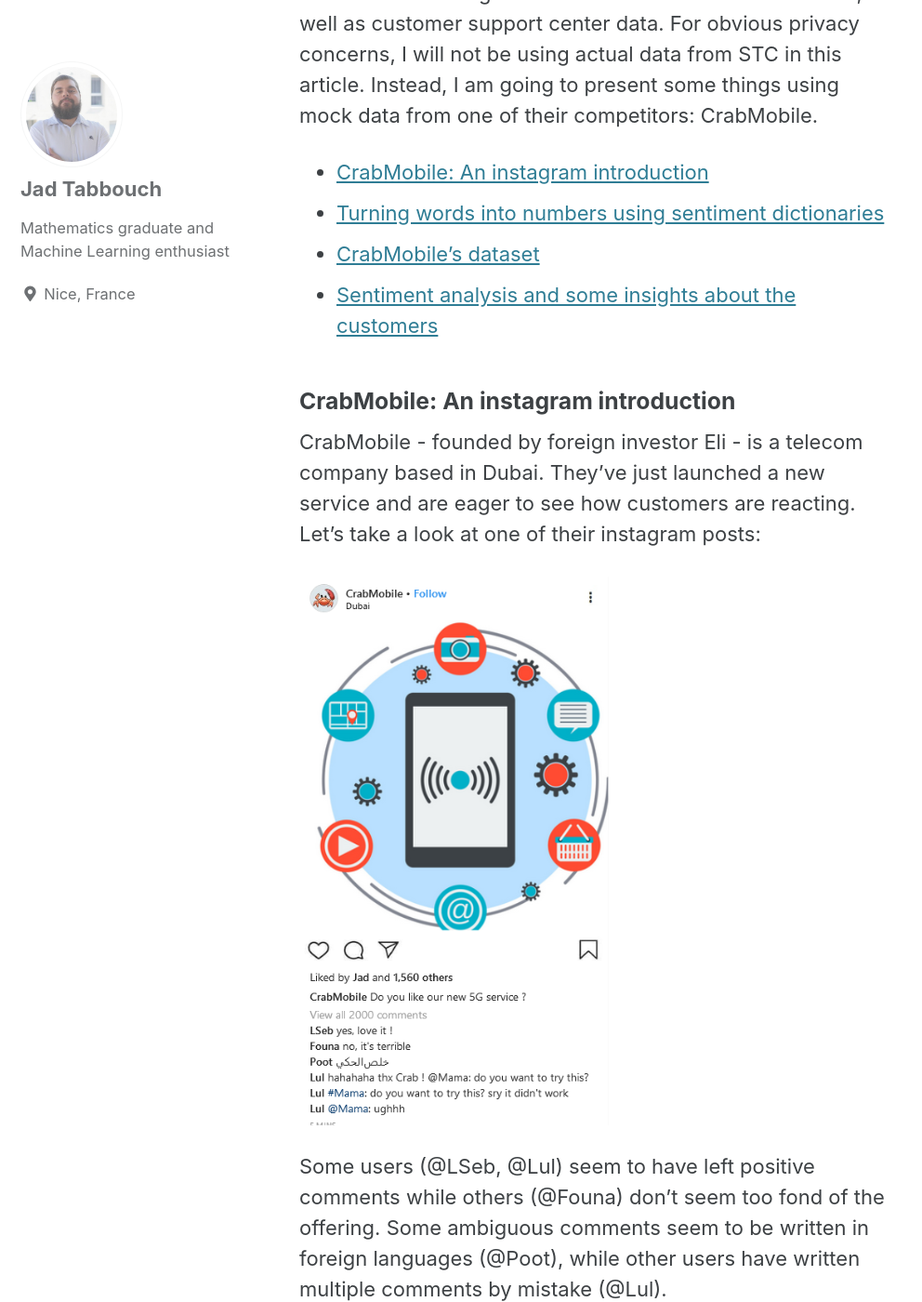
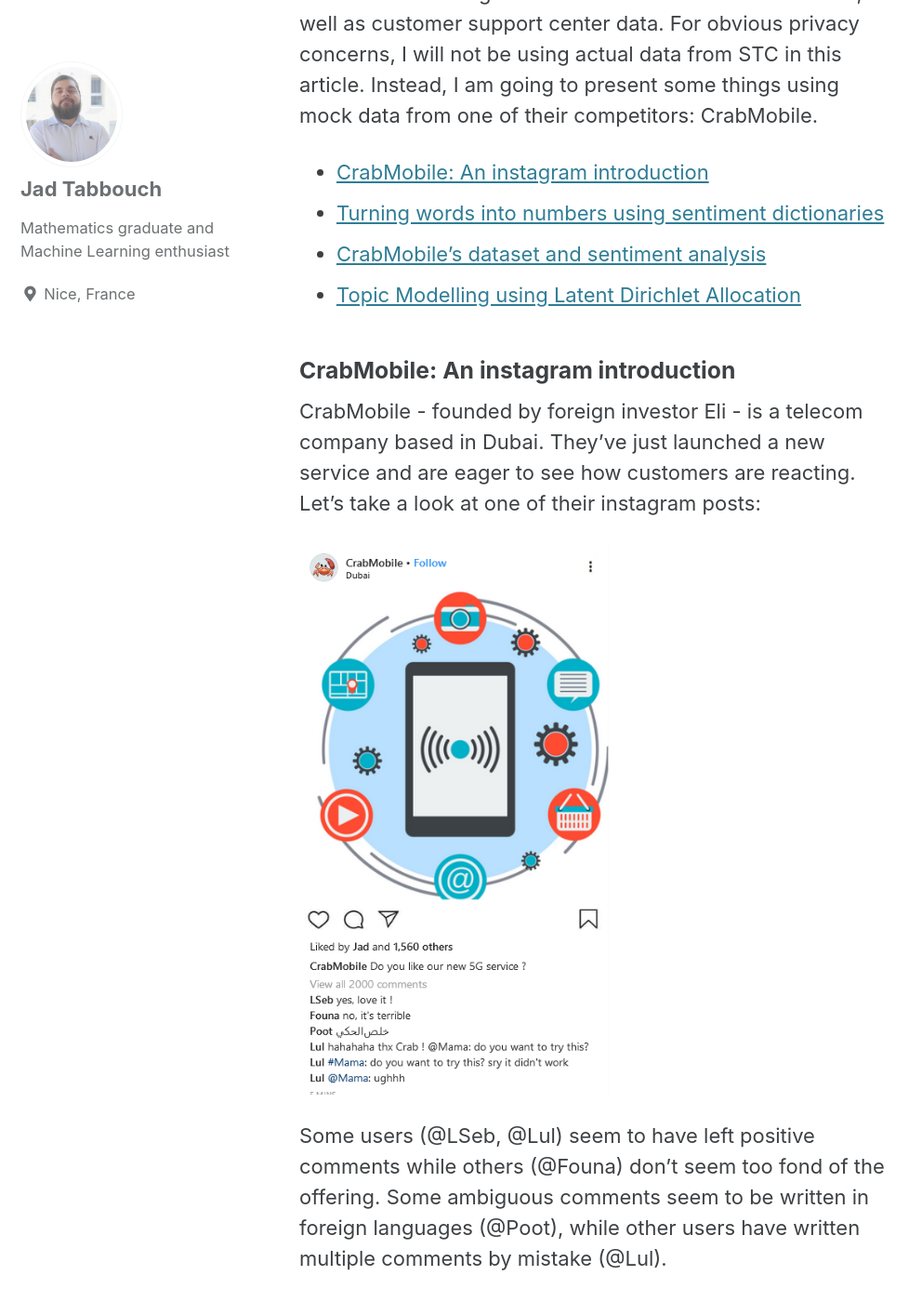
Before and after one commit to jad-tab/jad-tab.github.io, a Jekyll site: the page built from _posts/2020-04-06-NLP.md, in a window 1280 px wide and 1400 px high, scrolled down 1970 px. Shown: the whole window at 93% size, without its empty margins (0-992 px from the left). Built offline with Jekyll 4.4.1, drawn with Linux system fonts in a browser that asks for light colours; cached includes are drawn as plain includes; some of the changed text lies outside the part shown.

Commit message:
Update 2020-04-06-NLP.md

```diff
--- a/_posts/2020-04-06-NLP.md
+++ b/_posts/2020-04-06-NLP.md
@@ -54,11 +54,10 @@ Some users (@LSeb, @Lul) seem to have left positive comments while others (@Foun
 
 
 
-### CrabMobile's dataset
+### CrabMobile's dataset and sentiment analysis
 
-### Sentiment analysis and some insights about the customers
 
-###
+### Topic Modelling using Latent Dirichlet Allocation
 
 
 
```
